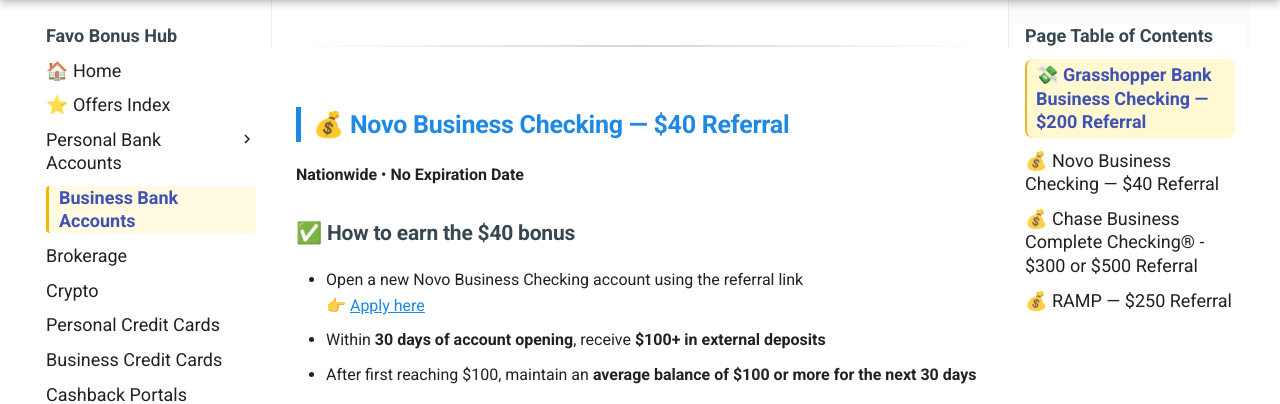
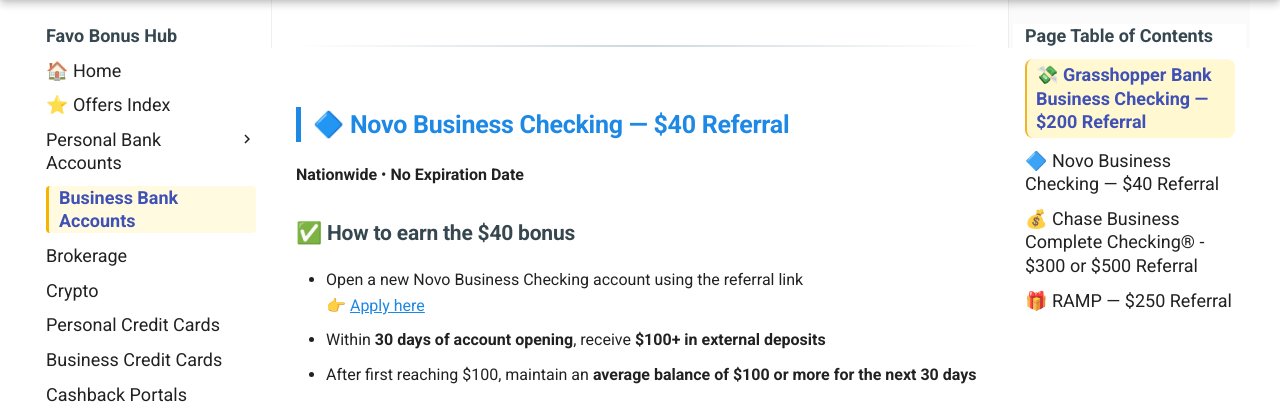
Before and after one commit to whispersofzephyr/favolinkhub-site, an MkDocs documentation site: the page built from docs/business-bank.md, in a window 1280 px wide and 900 px high, scrolled down 987 px. Shown: the part 150-554 px from the top of the window. Built offline with MkDocs 1.6.1 and Material for MkDocs 9.7.7, drawn with Linux system fonts in a browser that asks for light colours; some of the changed text lies outside the part shown.

```diff
--- a/docs/business-bank.md
+++ b/docs/business-bank.md
@@ -28,7 +28,7 @@ Grasshopper Bank is offering an **easy $200 referral bonus** when you open a new
 ---
 
 <a id="biz-novo"></a>
-## 💰 Novo Business Checking — $40 Referral
+## 🔷 Novo Business Checking — $40 Referral
 **Nationwide** • **No Expiration Date**
 
 ### ✅ How to earn the $40 bonus
@@ -117,7 +117,7 @@ Grasshopper Bank is offering an **easy $200 referral bonus** when you open a new
 ---
 
 <a id="biz-ramp"></a>
-## 💰 RAMP — $250 Referral
+## 🎁 RAMP — $250 Referral
 
 **Bonus:** $250
 
```
